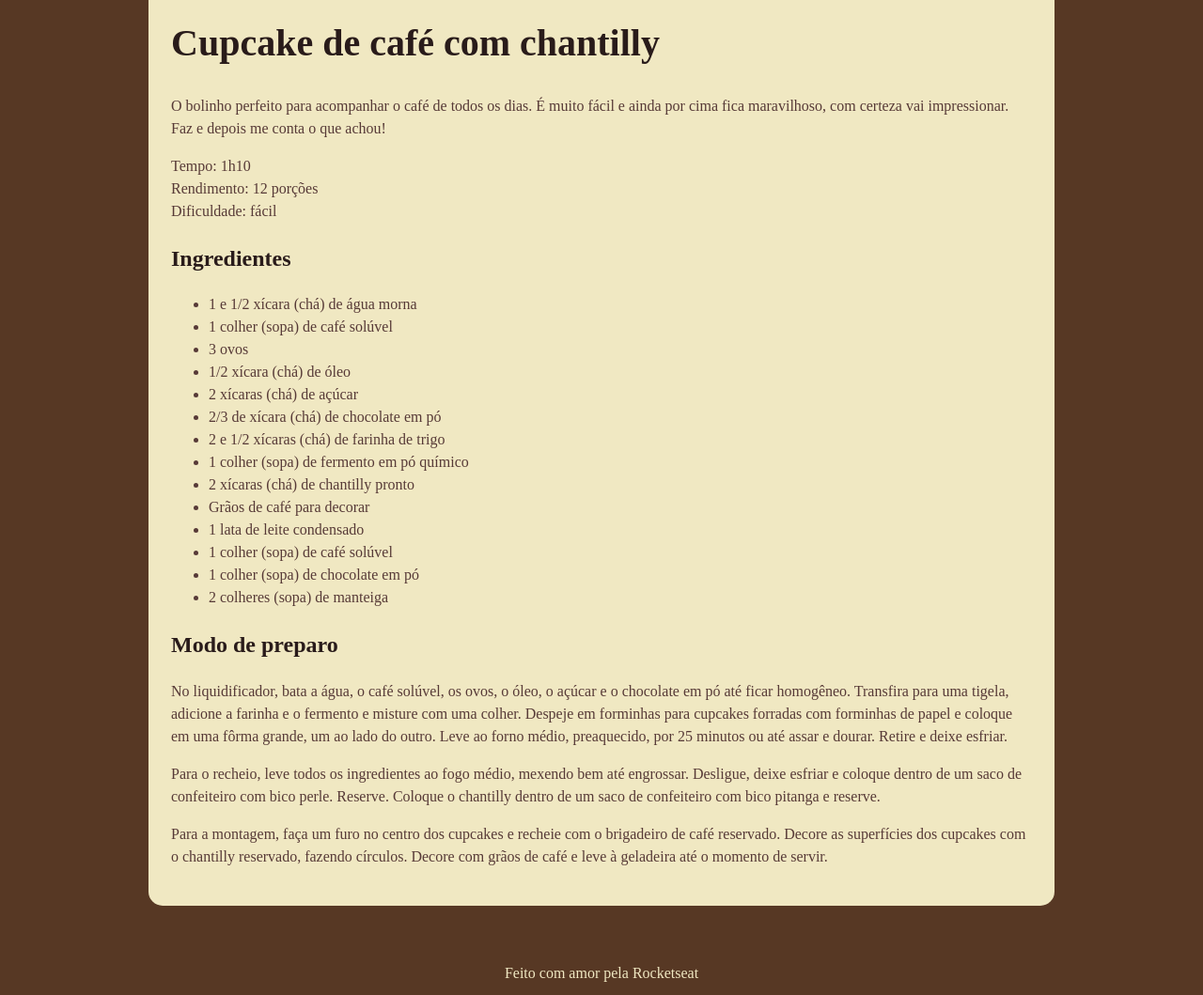
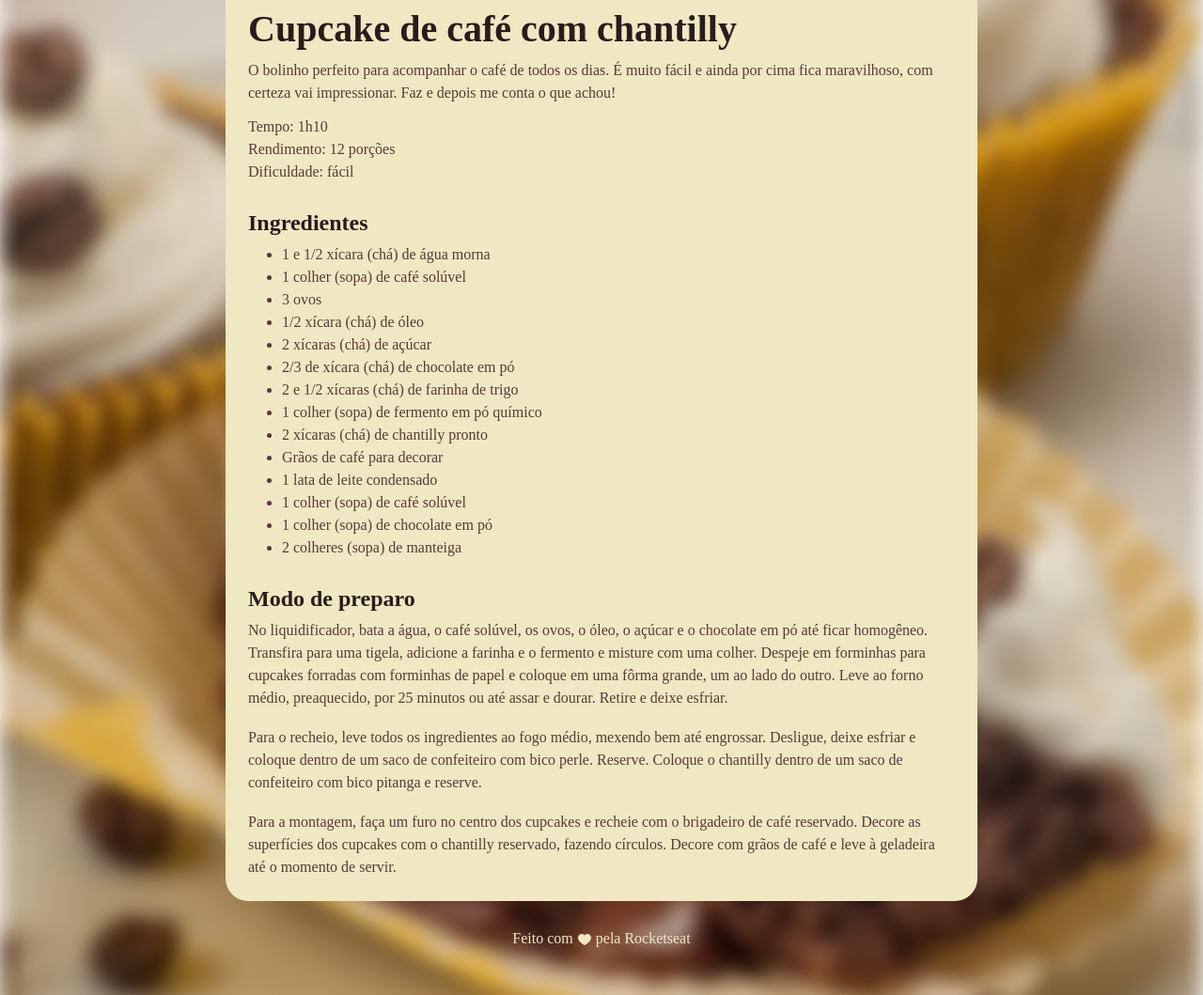
Before and after one commit to eppiovesan/pagina-receita, a plain HTML site: page index.html in a window 1280 px wide. Shown: the part 397-1456 px from the top of the page at 94% size. Drawn offline with Linux system fonts and the light colour scheme; a web font is replaced by a local one.

Commit message:
ajustes visuais e estrutura de html em acompanhamento com a aula.

```diff
--- a/index.html
+++ b/index.html
@@ -12,15 +12,13 @@
 
 </head>
 <body>
-    <div class="div_principal">
-
-            <img src="image/imagem_pagina_receita.png" class="imagem_div_principal">
-
-        <div class="div_corpo"></div>
+    <div id="page">
+        <img src="image/img_page.png" class="imagem_div_principal">
         <h1 id="titulo_receita">
             Cupcake de café com chantilly
         </h1>
-
+        <main>
+            <section id="about">
                 <p> O bolinho perfeito para acompanhar o café de todos os dias.
                     É muito fácil e ainda por cima fica maravilhoso, com certeza vai impressionar.
                     Faz e depois me conta o que achou!
@@ -32,6 +30,8 @@
                     Dificuldade: fácil
                 </p>
 
+            </section>
+            <section id="ingredients">
                     <h2> Ingredientes </h2>
                     <ul>
                     <li> 1 e 1/2 xícara (chá) de água morna</li>
@@ -49,30 +49,36 @@
                     <li> 1 colher (sopa) de chocolate em pó</li>
                     <li> 2 colheres (sopa) de manteiga</li>
                     </ul>
+            </section>
 
+            <section id="preparation">
                 <h2> Modo de preparo </h2>
-            <p> No liquidificador, bata a água, o café solúvel, os ovos, o óleo, o açúcar e o chocolate em pó até ficar homogêneo.
+                <p>
+                    No liquidificador, bata a água, o café solúvel, os ovos, o óleo, o açúcar e o chocolate em pó até ficar homogêneo.
                     Transfira para uma tigela, adicione a farinha e o fermento e misture com uma colher.
                     Despeje em forminhas para cupcakes forradas com forminhas de papel e coloque em uma fôrma grande, um ao lado do outro.
                     Leve ao forno médio, preaquecido, por 25 minutos ou até assar e dourar. Retire e deixe esfriar.
                 </p>
-
+                <br>
                 <p>
                     Para o recheio, leve todos os ingredientes ao fogo médio, mexendo bem até engrossar.
                     Desligue, deixe esfriar e coloque dentro de um saco de confeiteiro com bico perle. Reserve.
                     Coloque o chantilly dentro de um saco de confeiteiro com bico pitanga e reserve.
                 </p>
-
+                <br>
                 <p>
                     Para a montagem, faça um furo no centro dos cupcakes e recheie com o brigadeiro de café reservado.
                     Decore as superfícies dos cupcakes com o chantilly reservado, fazendo círculos.
                     Decore com grãos de café e leve à geladeira até o momento de servir.
                 </p>
-        </div>
+            </section>
+        </main>
     </div>
 
     <footer>
-        Feito com <span>amor</span> pela Rocketseat
+        Feito com
+        <img src="icons/ph_heart-fill.svg" class="imagem_footer">
+        pela Rocketseat
     </footer>
 </body>
 </html>
--- a/style.css
+++ b/style.css
@@ -1,44 +1,74 @@
+*{
+    margin: 0;
+    padding: 0;
+}
+:root{ /*estilização geral*/
+
+    font-family: "Alice", serif;
+    color: #573A37;
+}
+
+
 body{
-    background-color: #573824;
+    background-image: url(image/bg-image.png);
+    /* background-repeat: no-repeat; */
+    background-size: cover; /*cobre toda a área visivel*/
+}
+
+#about p + p {
+    margin-top: 12px;
 }
 
 h1{
     line-height: 140%;
     font-size: 40px;
     color: #291B1A;
+    margin-bottom: 4px;
 }
 
 h2{
+    font-size: 24px;
     line-height: 150%;
-    font-size: 24px;
     color: #291B1A;
+    margin-bottom: 4px;
 }
 
 p, li{
+    font-size: 16px;
     line-height: 150%;
-    font-size: 16px;
-    color: #573A37;
 }
 
-.div_principal{
-    padding: 24px;
+ul{
+    padding-left: 36px;
+}
+
+#page{
+    width: 800px;
+     padding: 24px;
     background-color: #F0E8C2;
-    margin: 60px 150px;
-    border-radius: 15px;
-    font-family: "Alice", serif;
-    font-weight: regular;
+    border-radius: 24px;
+    box-sizing: border-box;
+    margin: 48px auto 28px;
 }
 
 
+
 .imagem_div_principal{
-    height: 300px;
-    border-radius: 10px;
+    border-radius: 16px;
+    margin-bottom: 24px;
     max-width: 100%;
 
 }
 
+section + section {
+    margin-top: 24px;
+}
+
+
+
 footer{
-    color: azure;
+    padding-bottom: 48px;
+    margin-top: 28px;
     text-align: center;
     font-family: "Alice", serif;
     font-weight: regular;
@@ -46,3 +76,6 @@ footer{
     font-size: 16px;
     color: #F0E8C2;
 }
+.imagem_footer{
+    vertical-align: middle; /*deixa centralizado*/
+}
```
Also changed, not shown: icons/ph_heart-fill.svg (added), image/bg-image.png (added), image/bg.jpg (added), 2 other files. Lines whose indentation alone changed are shown as unchanged.
